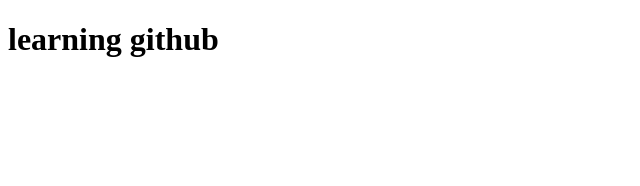
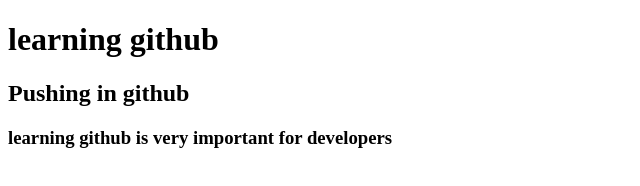
Before and after one commit to Shadnan/learning-repo, a plain HTML site: page index.html in a window 1280 px wide. Shown: the whole page, without its empty margins (0-640 px from the left). Drawn offline with Linux system fonts and the light colour scheme.

Commit message:
added something

```diff
--- a/index.html
+++ b/index.html
@@ -7,5 +7,7 @@
 </head>
 <body>
     <h1>learning github</h1>
+    <h2>Pushing in github</h2>
+    <h3>learning github is very important for developers</h3>
 </body>
 </html>
```
